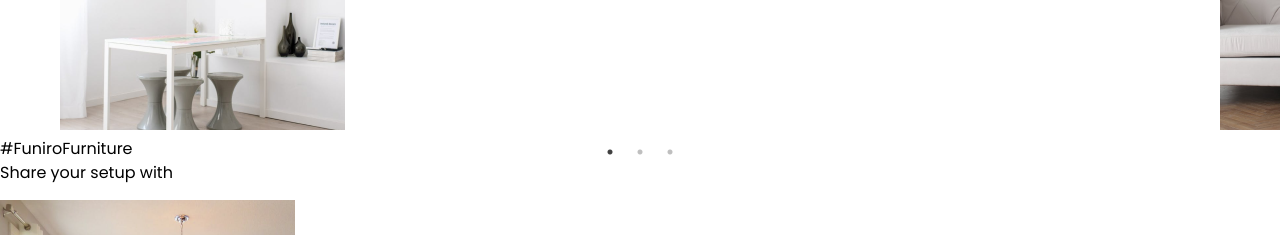
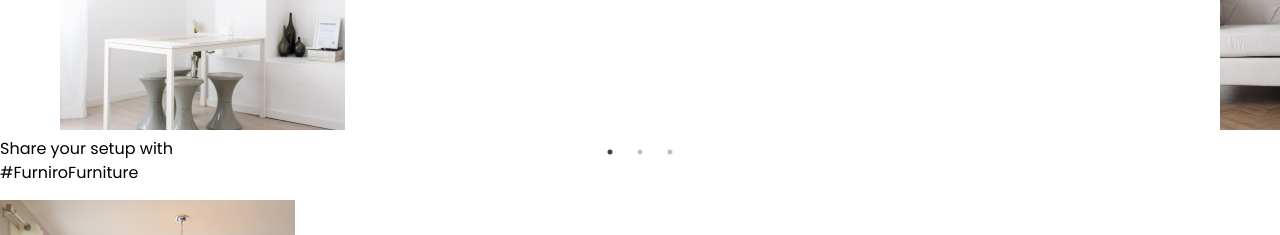
Before and after one commit to rizkyjackbar/Funiro, a React (Vite) app: page / in a window 1280 px wide. Shown: the part 5820-6055 px from the top of the page. Built offline with nearby package versions, Linux system fonts and the light colour scheme.

Commit message:
fix text

```diff
--- a/src/components/Gallery2.jsx
+++ b/src/components/Gallery2.jsx
@@ -12,8 +12,8 @@ import image9 from '../img/Rectangle 39.png';
 const Gallery2 = () => {
     return (
         <div className="mb-8 text-center" style={{ overflow: 'auto' }}>
-            <p className="text-lg text-gray-600 px-4">#FuniroFurniture</p>
-            <h2 className="text-3xl font-bold" style={{ marginBottom: '15px' }}>Share your setup with</h2>
+            <p className="text-lg text-gray-600 px-4">Share your setup with</p>
+            <h2 className="text-3xl font-bold" style={{ marginBottom: '15px' }}>#FurniroFurniture</h2>
             <div className="relative" style={{ height: '800px' }}>
                 <div className="absolute" style={{ width: '295px', height: '392px', top: '215px', left: '561px' }}>
                     <img src={image1} alt="Gallery Image Center" className="w-full h-full object-cover" />
```
